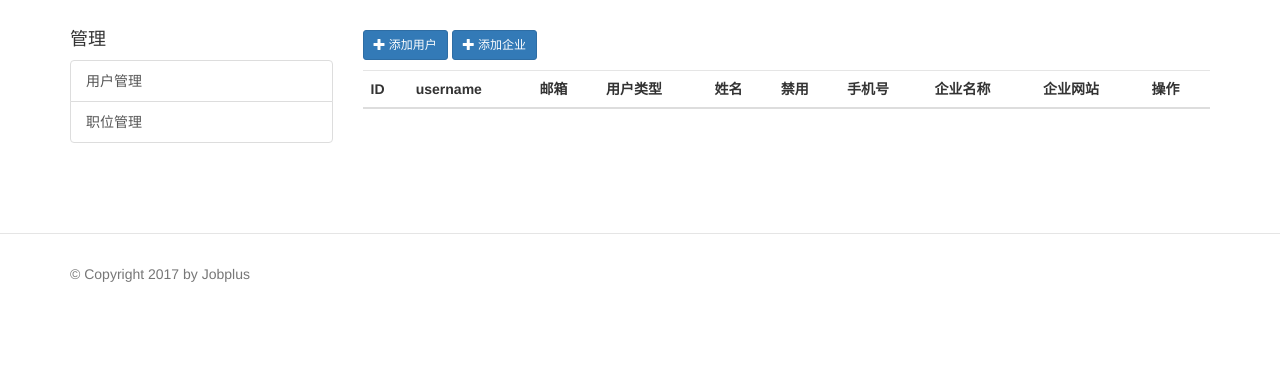
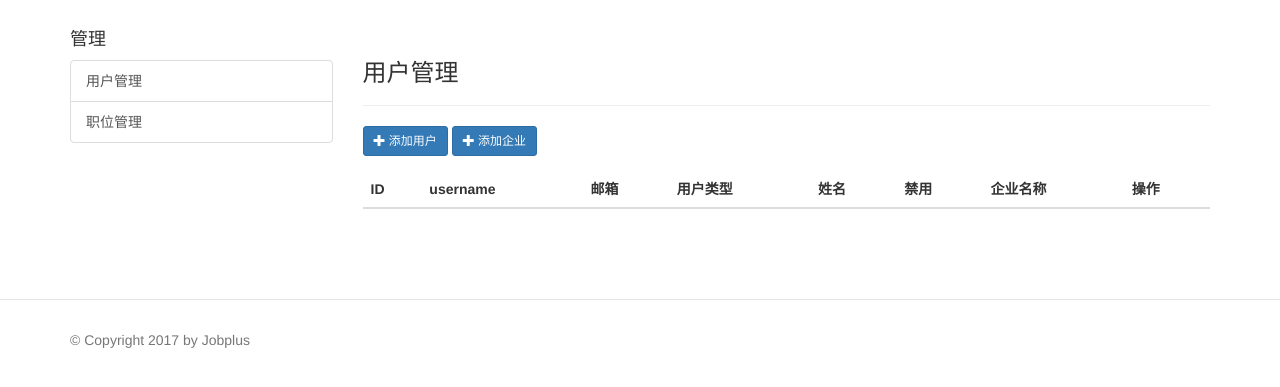
Before and after one commit to uranuday/jobplus7, a Flask app: template jobplus/templates/admin/user_overview.html in a window 1280 px wide. Shown: the part 52-439 px from the top of the page. Run offline with Flask 2, Linux system fonts and the light colour scheme; the template is opened without the code that fills it, so the values that code supplies are empty; some libraries are stand-ins or nearby versions.

Commit message:
adjust page style

```diff
--- a/jobplus/templates/admin/add_company.html
+++ b/jobplus/templates/admin/add_company.html
@@ -4,6 +4,9 @@
 
 
 {% block content %}
+<div class="page-header">
+    <h3>添加企业</h3>
+</div>
 <div class="form">
 {{ render_form(form, url_for("admin.add_company")) }}
 </div>
--- a/jobplus/templates/admin/add_user.html
+++ b/jobplus/templates/admin/add_user.html
@@ -4,6 +4,9 @@
 
 
 {% block content %}
+<div class="page-header">
+    <h3>添加用户</h3>
+</div>
 <div class="form">
 {{ render_form(form, url_for("admin.add_user")) }}
 </div>
--- a/jobplus/templates/admin/user_overview.html
+++ b/jobplus/templates/admin/user_overview.html
@@ -2,7 +2,10 @@
 
 
 {% block content %}
-    <div class="horizon">
+    <div class="page-header">
+        <h3>用户管理</h3>
+    </div>
+    <div style="margin-bottom:15px;">
         <a href="{{ url_for("admin.add_user") }}" type="button" class="btn btn-sm btn-primary">
             <span class="glyphicon glyphicon-plus" aria-hidden="true"></span>
             添加用户
@@ -21,9 +24,9 @@
                 <th>用户类型</th>
                 <th>姓名</th>
                 <th>禁用</th>
-                <th>手机号</th>
+                <!-- <th>手机号</th> -->
                 <th>企业名称</th>
-                <th>企业网站</th>
+                <!-- <th>企业网站</th> -->
                 <th>操作</th>
             </tr>
         </thead>
@@ -36,9 +39,9 @@
                 <td>{{ user.role }}</td>
                 <td>{{ user.name }}</td>
                 <td {% if user.is_disable %}style="color:red;"{% endif %}>{{ user.is_disable }}</td>
-                <td>{{ user.phone }}</td>
+                <!-- <td>{{ user.phone }}</td> -->
                 <td>{{ user.company.company_name }}</td>
-                <td>{{ user.company.website }}</td>
+                <!-- <td>{{ user.company.website }}</td> -->
                 <td>
                     <div class="btn-gropu" role="group">
                         <a href="{{ url_for("admin.edit_user", user_id=user.id) }}" type="button" class="btn btn-default" title="编辑">
--- a/jobplus/templates/company/job_application.html
+++ b/jobplus/templates/company/job_application.html
@@ -2,6 +2,9 @@
 
 
 {% block content %}
+<div class="page-header">
+    <h3>职位申请</h3>
+</div>
 <div style="text-align:center; padding-bottom:15px;">
     <div class="btn-group" role="group" aria-label="button group">
         <a type="button" class="btn btn-default {% if button=='waiting' %}active{% endif %}" href="{{ url_for("company.job_appl_waiting_list") }}">待处理</a>
--- a/jobplus/templates/company/profile.html
+++ b/jobplus/templates/company/profile.html
@@ -2,6 +2,9 @@
 {% from "macros.html" import render_form %}
 
 {% block content %}
+<div class="page-header">
+    <h3>企业信息</h3>
+</div>
 <div class="form">
     {{ render_form(form, url_for("company.profile")) }}
 
--- a/jobplus/templates/job/new_job.html
+++ b/jobplus/templates/job/new_job.html
@@ -8,8 +8,9 @@
 <div class="page-header">
     <h3>添加职位</h3>
 </div>
-{{ render_form(form, url_for("job.new")) }}
-
+<div class="form">
+    {{ render_form(form, url_for("job.new")) }}
+</div>
 
 
 {% endblock %}
--- a/jobplus/templates/user/application.html
+++ b/jobplus/templates/user/application.html
@@ -3,6 +3,9 @@
 
 
 {% block user %}
+<div class="page-header">
+    <h3>我的投递</h3>
+</div>
 <table class="table table-hover">
     <thead>
         <tr>
--- a/jobplus/templates/user/profile.html
+++ b/jobplus/templates/user/profile.html
@@ -3,6 +3,9 @@
 
 
 {% block user %}
+<div class="page-header">
+    <h3>个人信息</h3>
+</div>
 <div class="form">
     {{ render_form(form, url_for("user.profile")) }}
 </div>
--- a/jobplus/templates/user/upload_resume.html
+++ b/jobplus/templates/user/upload_resume.html
@@ -3,7 +3,7 @@
 
 {% block user %}
 <div class="page-header">
-    <h3>简历管理</h3>
+    <h3>我的简历</h3>
 </div>
 <p><b>我的简历：</b>
     {% if current_user.resume_url is none %}
```
Also changed, not shown: jobplus/templates/admin/edit_user.html (+6 -5 lines), jobplus/templates/job/job_admin.html (+8 -1 lines), jobplus/templates/login.html (+8 -0 lines).
